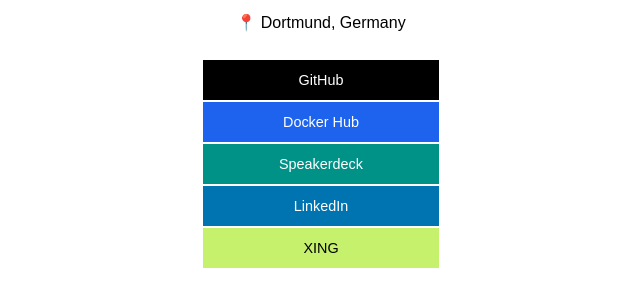
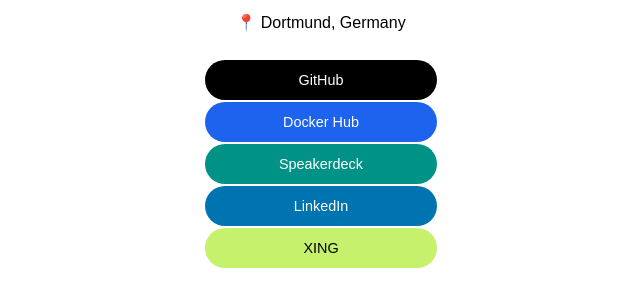
Before and after one commit to arkadiusjonczek/arkadiusjonczek.github.io, a plain HTML site: page index.html in a window 1280 px wide. Shown: the part 358-664 px from the top of the page, without its empty margins (319-959 px from the left). Drawn offline with Linux system fonts and the light colour scheme.

Commit message:
Modify link styles in index.html
Adjusted width and added border-radius to links.

```diff
--- a/index.html
+++ b/index.html
@@ -43,7 +43,8 @@
     ul li a {
       display: inline-block;
       padding: 12px 10px;
-      width: 216px;
+      border-radius: 100px;
+      width: 212px;
       background: #000000;
       font-size: 0.9em;
       text-decoration: none;
```
